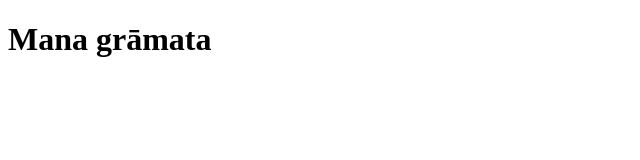
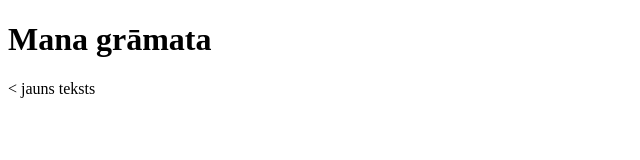
Before and after one commit to HelvissNEBrSLAYER/Darbs, a plain HTML site: page index.html in a window 1280 px wide. Shown: the whole page, without its empty margins (0-640 px from the left). Drawn offline with Linux system fonts and the light colour scheme.

Commit message:
Update index.html

```diff
--- a/index.html
+++ b/index.html
@@ -3,5 +3,7 @@
      <head></head>
      <body>
          <h1>Mana grāmata</h1>
-     </body>
+          < jauns teksts </p>
+
+        </body>
      </html>
```
